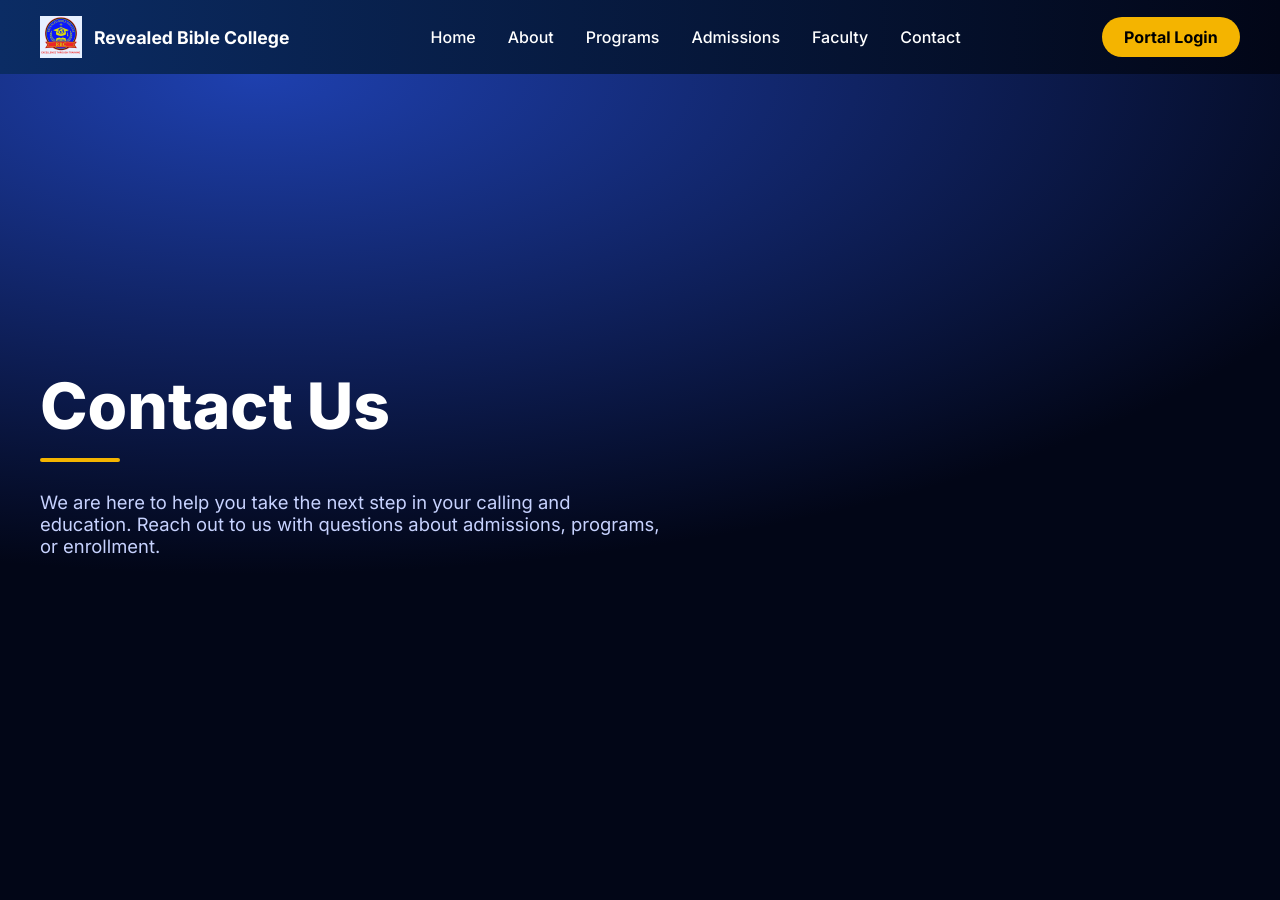
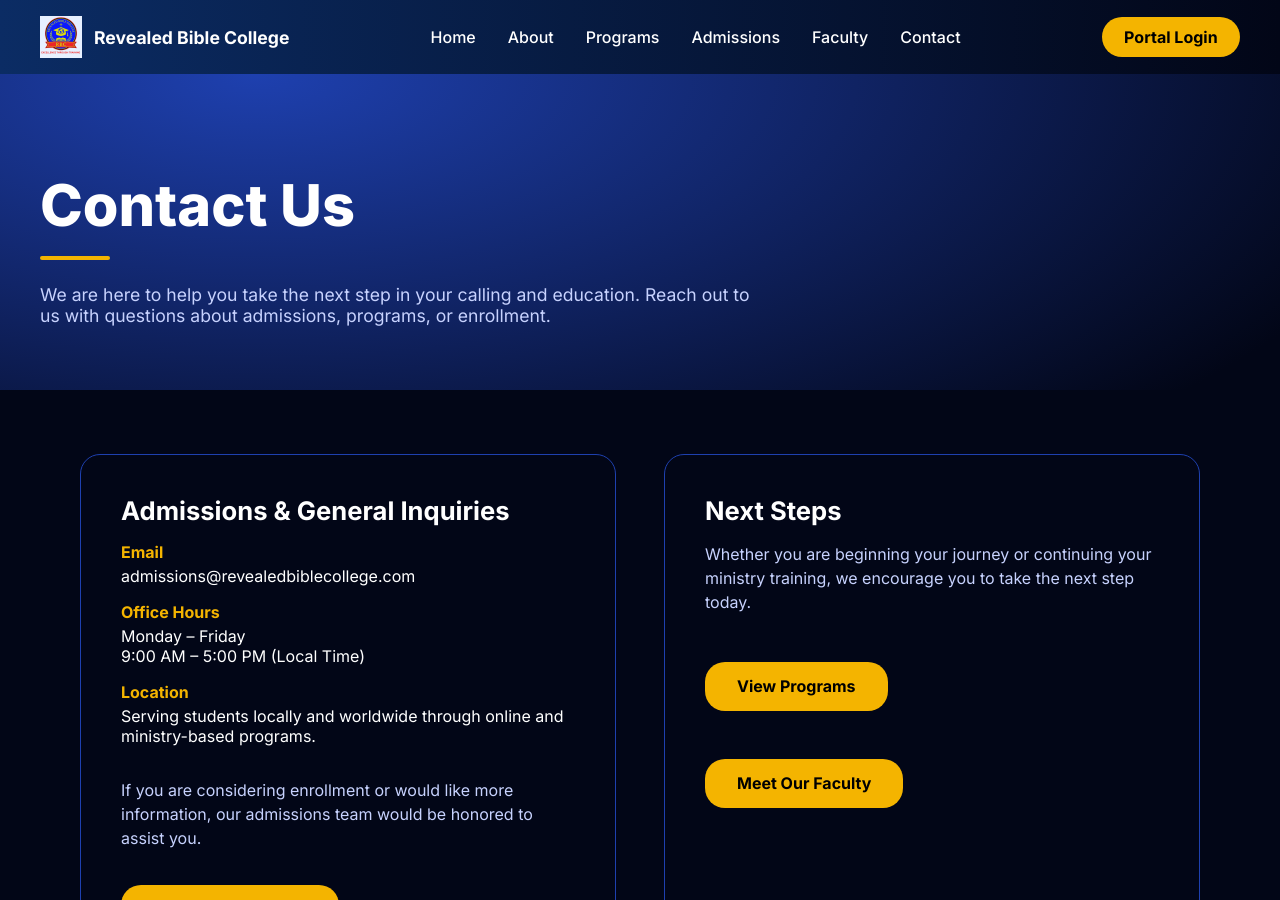
Before and after one commit to WillieKM/my-student-portal, a Jekyll site: the page contact.html, which Jekyll copies as it is, in a window 1280 px wide and 900 px high. Built offline with Jekyll 4.4.1, drawn with Linux system fonts in a browser that asks for light colours; comment, search, counter and statistics services are not loaded; some of the changed text lies outside the part shown.

Commit message:
Update contact.html

```diff
--- a/contact.html
+++ b/contact.html
@@ -1,11 +1,219 @@
----
-layout: default
-title: Contact Us | Revealed Bible College
-description: Contact Revealed Bible College for admissions, programs, and general inquiries.
----
+<!DOCTYPE html>
+<html lang="en">
+<head>
+  <meta charset="UTF-8" />
+  <meta name="viewport" content="width=device-width, initial-scale=1.0" />
+  <title>Contact Us | Revealed Bible College</title>
+
+  <meta name="description" content="Contact Revealed Bible College for admissions, programs, or general inquiries. We are here to help you take the next step in your calling.">
+
+  <link href="https://fonts.googleapis.com/css2?family=Inter:wght@400;500;600;700;800&display=swap" rel="stylesheet">
+
+  <style>
+    :root {
+      --navy-dark: #020617;
+      --navy: #0b2c64;
+      --navy-soft: #1e40af;
+      --gold: #f4b400;
+      --text-light: #e5e7eb;
+      --text-muted: #c7d2fe;
+      --radius: 1.25rem;
+    }
+
+    * {
+      box-sizing: border-box;
+      margin: 0;
+      padding: 0;
+    }
+
+    body {
+      font-family: "Inter", sans-serif;
+      background: var(--navy-dark);
+      color: white;
+      min-height: 100vh;
+    }
+
+    a {
+      color: inherit;
+      text-decoration: none;
+    }
+
+    /* ================= HEADER ================= */
+
+    header {
+      background: linear-gradient(90deg, var(--navy), var(--navy-dark));
+      position: sticky;
+      top: 0;
+      z-index: 10;
+    }
+
+    .nav {
+      max-width: 1400px;
+      margin: auto;
+      padding: 1rem 2.5rem;
+      display: flex;
+      align-items: center;
+      justify-content: space-between;
+    }
+
+    .brand {
+      display: flex;
+      align-items: center;
+      gap: 0.75rem;
+      font-weight: 700;
+      font-size: 1.1rem;
+    }
+
+    .brand img {
+      height: 42px;
+    }
+
+    .nav-links {
+      display: flex;
+      gap: 2rem;
+      font-weight: 500;
+    }
+
+    .nav-cta {
+      background: var(--gold);
+      color: black;
+      padding: 0.6rem 1.4rem;
+      border-radius: 999px;
+      font-weight: 700;
+    }
+
+    /* ================= HERO ================= */
+
+    .hero {
+      background: radial-gradient(1200px 500px at 20% 0%, var(--navy-soft), var(--navy-dark));
+      padding: 6rem 2.5rem 4rem;
+    }
+
+    .hero-inner {
+      max-width: 1200px;
+      margin: auto;
+    }
+
+    .hero h1 {
+      font-size: clamp(2.8rem, 4.5vw, 3.6rem);
+      font-weight: 800;
+      margin-bottom: 1rem;
+    }
+
+    .hero-divider {
+      width: 70px;
+      height: 4px;
+      background: var(--gold);
+      border-radius: 999px;
+      margin-bottom: 1.5rem;
+    }
+
+    .hero p {
+      max-width: 720px;
+      font-size: 1.1rem;
+      color: var(--text-muted);
+    }
+
+    /* ================= CONTENT ================= */
+
+    .content {
+      max-width: 1200px;
+      margin: auto;
+      padding: 4rem 2.5rem;
+      display: grid;
+      grid-template-columns: 1fr 1fr;
+      gap: 3rem;
+    }
+
+    .card {
+      border: 1px solid #1e40af;
+      border-radius: var(--radius);
+      padding: 2.5rem;
+      background: #020617;
+    }
+
+    .card h2 {
+      font-size: 1.6rem;
+      margin-bottom: 1rem;
+    }
+
+    .card p {
+      color: var(--text-muted);
+      margin-bottom: 1.2rem;
+      line-height: 1.5;
+    }
+
+    .contact-item {
+      margin-bottom: 1rem;
+    }
+
+    .contact-item strong {
+      display: block;
+      color: var(--gold);
+      margin-bottom: 0.25rem;
+    }
+
+    .cta-box {
+      margin-top: 2rem;
+    }
+
+    .cta-box a {
+      display: inline-block;
+      background: var(--gold);
+      color: black;
+      padding: 0.9rem 2rem;
+      border-radius: var(--radius);
+      font-weight: 700;
+      margin-top: 1rem;
+    }
+
+    /* ================= FOOTER ================= */
+
+    footer {
+      text-align: center;
+      padding: 1.5rem;
+      font-size: 0.85rem;
+      color: #94a3b8;
+    }
+
+    /* ================= RESPONSIVE ================= */
+
+    @media (max-width: 900px) {
+      .content {
+        grid-template-columns: 1fr;
+      }
+
+      .nav-links {
+        display: none;
+      }
+    }
+  </style>
+</head>
+
+<body>
+
+<header>
+  <div class="nav">
+    <div class="brand">
+      <img src="logo.png" alt="Revealed Bible College Logo">
+      <span>Revealed Bible College</span>
+    </div>
+
+    <nav class="nav-links">
+      <a href="index.html">Home</a>
+      <a href="about.html">About</a>
+      <a href="programs.html">Programs</a>
+      <a href="admissions.html">Admissions</a>
+      <a href="faculty.html">Faculty</a>
+      <a href="contact.html">Contact</a>
+    </nav>
+
+    <a href="login.html" class="nav-cta">Portal Login</a>
+  </div>
+</header>
+
 <section class="hero">
   <div class="hero-inner">
-    <div>
     <h1>Contact Us</h1>
     <div class="hero-divider"></div>
     <p>
@@ -13,60 +221,61 @@
       Reach out to us with questions about admissions, programs, or enrollment.
     </p>
   </div>
-  </div>
 </section>
 
-<section class="layout" style="max-width:1200px;margin:4rem auto;padding:0 2rem;display:grid;grid-template-columns:1.1fr 0.9fr;gap:3rem;">
+<section class="content">
 
-  <!-- Contact Form -->
-  <div class="card" style="background:#0b2c64;padding:2.5rem;border-radius:1.1rem;">
-    <h2>Send Us a Message</h2>
+  <!-- CONTACT INFO -->
+  <div class="card">
+    <h2>Admissions & General Inquiries</h2>
 
-    <form id="contactForm">
-      <input type="text" placeholder="Full Name" required />
-      <input type="email" placeholder="Email Address" required />
-      <input type="text" placeholder="Subject" />
-      <textarea placeholder="Your message" required></textarea>
-      <button type="submit" class="btn-primary" style="margin-top:1rem;">
-        Send Message
-      </button>
-    </form>
+    <div class="contact-item">
+      <strong>Email</strong>
+      admissions@revealedbiblecollege.com
     </div>
 
-  <!-- Contact Info -->
-  <aside class="info" style="color:#c7d2fe;">
-    <h3 style="color:white;">Admissions Office</h3>
-    <p>Email: admissions@revealedbiblecollege.com</p>
+    <div class="contact-item">
+      <strong>Office Hours</strong>
+      Monday – Friday<br>
+      9:00 AM – 5:00 PM (Local Time)
+    </div>
 
-    <h3 style="color:white;margin-top:1.5rem;">General Inquiries</h3>
-    <p>Email: info@revealedbiblecollege.com</p>
+    <div class="contact-item">
+      <strong>Location</strong>
+      Serving students locally and worldwide through online and ministry-based programs.
+    </div>
 
-    <h3 style="color:white;margin-top:1.5rem;">Office Hours</h3>
+    <div class="cta-box">
       <p>
-      Monday – Friday<br>
-      9:00 AM – 5:00 PM
+        If you are considering enrollment or would like more information,
+        our admissions team would be honored to assist you.
       </p>
-  </aside>
+      <a href="admissions.html">Explore Admissions</a>
+    </div>
+  </div>
+
+  <!-- NEXT STEPS -->
+  <div class="card">
+    <h2>Next Steps</h2>
+    <p>
+      Whether you are beginning your journey or continuing your ministry training,
+      we encourage you to take the next step today.
+    </p>
+
+    <div class="cta-box">
+      <a href="programs.html">View Programs</a>
+    </div>
+
+    <div class="cta-box">
+      <a href="faculty.html">Meet Our Faculty</a>
+    </div>
+  </div>
+
 </section>
 
-<!-- Firebase Contact Form Script -->
-<script type="module">
-  import { db } from './firebase.js'
-  import { collection, addDoc } from
-    'https://www.gstatic.com/firebasejs/10.7.1/firebase-firestore.js'
+<footer>
+  © 2025 Revealed Bible College · Contact & Admissions
+</footer>
 
-  document.getElementById('contactForm').addEventListener('submit', async (e) => {
-    e.preventDefault()
-
-    await addDoc(collection(db, 'contactMessages'), {
-      name: e.target[0].value,
-      email: e.target[1].value,
-      subject: e.target[2].value,
-      message: e.target[3].value,
-      timestamp: new Date()
-    })
-
-    alert('Message sent successfully!')
-    e.target.reset()
-  })
-</script>
+</body>
+</html>
```
Lines whose indentation alone changed are shown as unchanged.
